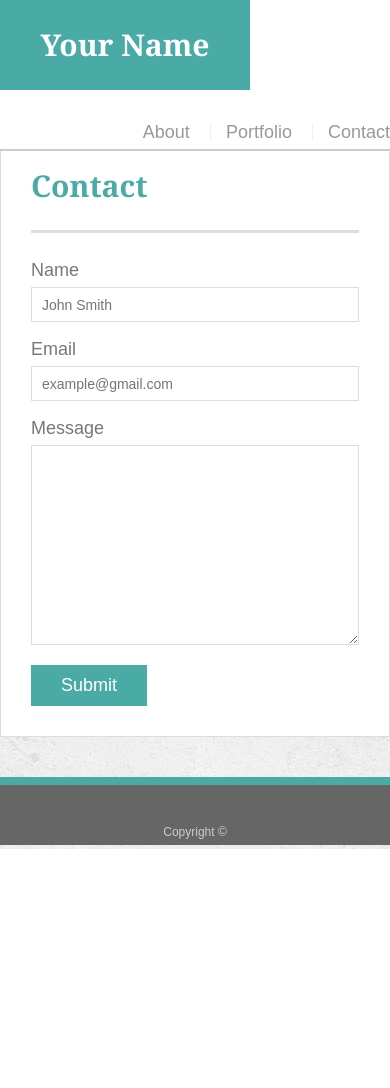
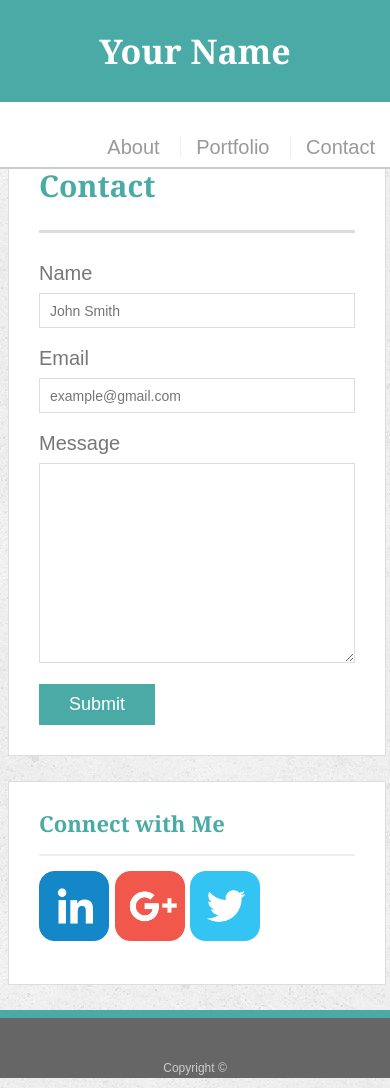
Before and after one commit to buchananc/Responsive-Portfolio, a plain HTML site: page contact.html in a window 390 px wide. Before the commit the page ends 849 px from the top, so only its background shows below. Drawn offline with Linux system fonts and the light colour scheme.

Commit message:
media queries 980 and 768 are complete

```diff
--- a/assets/css/style.css
+++ b/assets/css/style.css
@@ -1,7 +1,7 @@
 body {
   font-family: Arial, "Helvetica Neue", Helvetica, sans-serif;
   font-size: 18px;
-  line-height: 34px;
+  line-height: 2em;
   color: #777;
   background: url("../images/concrete_seamless.png");
 }
@@ -66,11 +66,11 @@ h3 {
 #logo {
   float: left;
   width: 250px;
-  height: 90px;
+  height: 3em;
   font-family: Georgia, Times, "Times New Roman", serif;
-  font-size: 30px;
+  font-size: 1.7em;
   font-weight: 700;
-  line-height: 90px;
+  line-height: 3em;
   color: #fff;
   text-align: center;
   text-decoration: none;
@@ -80,13 +80,14 @@ h3 {
 nav {
   float: right;
   margin-top: 25px;
+  padding-right: 15px;
 }
 
 nav a {
   display: inline-block;
   padding-left: 15px;
   margin-left: 15px;
-  line-height: 18px;
+  line-height: 1em;
   color: #999;
   text-decoration: none;
   border-left: 1px solid #efefef;
@@ -124,14 +125,29 @@ h3, h2 {
   min-height: calc(100vh - 70px);
 }
 
+/*sidebar*/
+
 .main-section {
   float: left;
-  width: 100%;
-  max-width: 960px;
+  width: 68%;
+  max-width: 760px;
   padding: 30px;
-  margin: 0 0 40px;
+  margin: 0 0px 40px;
   background: #fff;
   border: 1px solid #ddd;
+}
+
+.sidebar {
+  background: #fff;
+  border: 1px solid #ddd;
+  padding: 30px;
+  margin: 0 0 40px 40px;
+  float: left;
+}
+
+.connectimg {
+  width: 3.5em;
+
 }
 
 /* portfolio page */
@@ -215,3 +231,87 @@ input[type=submit] {
   background: #4aaaa5;
   border: 0 none;
 }
+
+
+/*optimization for 980px width*/
+
+@media screen and (max-width: 980px) {
+
+  body {
+    font-size: 20px;
+  }
+
+  .main-section {
+    width: 58%;
+  }
+  .container {
+    width: 80%;
+  }
+
+  .auth-image {
+    width: 100%;
+  }
+
+  .connectimg {
+    width: 3.5em;
+  }
+
+}
+
+
+
+/*optimization for 768px width*/
+
+@media screen and (max-width: 768px) {
+
+  nav {
+    padding-right: 15px;
+  }
+
+  .main-section {
+    clear: both;
+    width: 97%;
+    max-width: 750px;
+    margin: 0 8px 0 8px;
+  }
+
+  .container {
+    width: 95%;
+  }
+
+  .sidebar {
+    clear: both;
+    width: 97%;
+    max-width: 750px;
+    margin: 25px 8px 25px 8px;
+  }
+
+  .auth-image {
+    width: 50%;
+  }
+
+}
+
+
+
+/*optimization for 640px width*/
+
+@media screen and (max-width: 640px) {
+
+  .container {
+    width: 100%;
+  }
+
+  #logo {
+    width: 100%;
+  }
+
+  .nav {
+    clear: both;
+    width: 100%;
+    margin: 20px 10px;
+    text-align: center;
+    margin-right: 10px;
+  }
+
+}
--- a/contact.html
+++ b/contact.html
@@ -3,6 +3,7 @@
 
 <head>
   <meta charset="UTF-8">
+  <meta name="viewport" content="width=device-width, initial-scale=1.0">
   <title>Contact | Your Name</title>
   <link rel="stylesheet" type="text/css" href="assets/css/reset.css">
   <link rel="stylesheet" type="text/css" href="assets/css/style.css">
@@ -44,6 +45,14 @@
       </form>
 
     </section>
+        <section class="sidebar" class="ninesidebar" class="sevensidebar" class="sixsidebar">
+          <h2>Connect with Me</h2>
+          <div id="socialicon">
+            <img src="assets/images/linkedin.png" class="connectimg" alt="linkedin" text-align="left">
+            <img src="assets/images/googleplus.png" class="connectimg" alt="google" text-align="center">
+            <img src="assets/images/twittericon.png" class="connectimg" alt="twitter" text-align="right">
+          </div>
+        </section>
 
   </div>
 
```
Also changed, not shown: index.html (+9 -3 lines), portfolio.html (+9 -7 lines), assets/images/googleplus.png (added), assets/images/linkedin.png (added), assets/images/twittericon.png (added).
